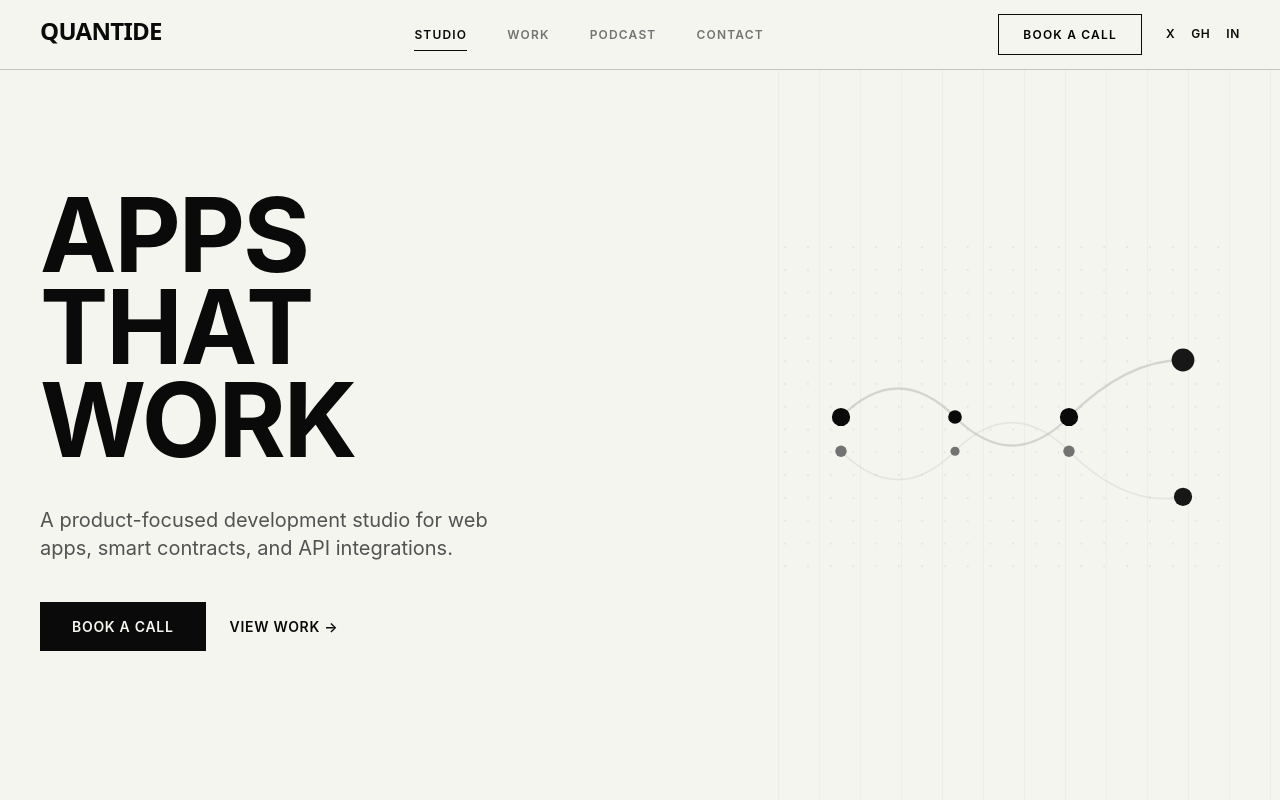
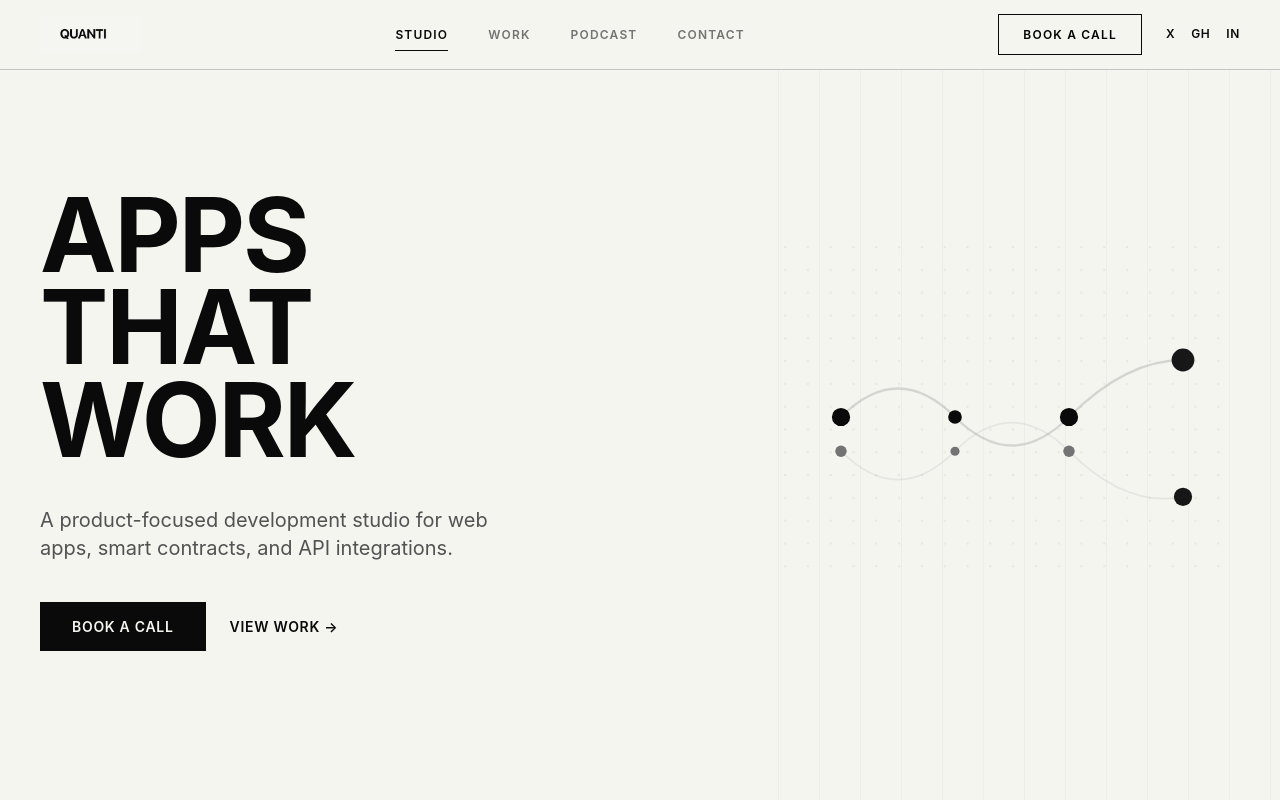
Before and after one commit to quantidexyz/quantide_landing, a React (Vite) app: page / in a window 1280 px wide. Shown: the top 800 px of the page. Built offline with nearby package versions, Linux system fonts and the light colour scheme.

Commit message:
chore(ralph): iteration 3 progress

```diff
--- a/src/App.css
+++ b/src/App.css
@@ -75,9 +75,13 @@ button {
 }
 
 .nav-left .logo {
-  font-size: 1.5rem;
-  font-weight: 700;
-  letter-spacing: -0.03em;
+  display: flex;
+  align-items: center;
+}
+
+.logo-img {
+  height: 36px;
+  width: auto;
 }
 
 .nav-center {
--- a/src/App.jsx
+++ b/src/App.jsx
@@ -1,12 +1,10 @@
 import React, { useState, useEffect } from 'react';
 import './App.css';
 
-// Logo component (placeholder - replace with actual logo)
+// Logo component
 const Logo = () => (
   <div className="logo">
-    <svg width="140" height="40" viewBox="0 0 140 40" fill="none" xmlns="http://www.w3.org/2000/svg">
-      <text x="0" y="30" fontFamily="system-ui, sans-serif" fontSize="24" fontWeight="700" fill="currentColor">QUANTIDE</text>
-    </svg>
+    <img src="/quantide_logo.jpg" alt="Quantide" className="logo-img" />
   </div>
 );
 
```
Also changed, not shown: .ralph/TODO.md, 1 other file (tests, documents, lock files or other folders).
